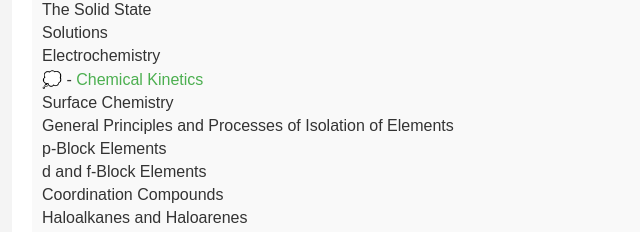
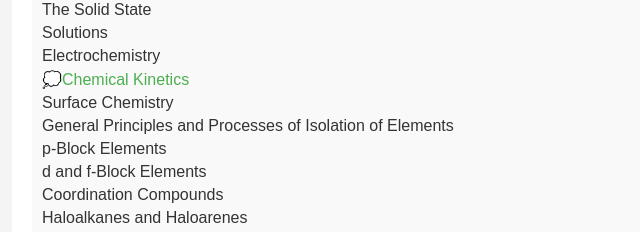
Before and after one commit to msawsbz/DREAM-IIT-2025, a plain HTML site: page index.html in a window 1280 px wide. Shown: the part 2524-2756 px from the top of the page, 116-756 px from the left. Drawn offline with Linux system fonts and the light colour scheme.

Commit message:
Add files via upload

```diff
--- a/index.html
+++ b/index.html
@@ -207,7 +207,7 @@
                         <li>The Solid State</li>
                         <li>Solutions</li>
                         <li>Electrochemistry</li>
-                        <li>💭 - <a href="https://youtube.com/playlist?list=PLhCD4Sa46ofIuRbDMwDidyClFUQPyOfsW&feature=shared" target="_blank">Chemical Kinetics</a></li>
+                        <li>💭<a href="https://youtube.com/playlist?list=PLhCD4Sa46ofIuRbDMwDidyClFUQPyOfsW&feature=shared" target="_blank">Chemical Kinetics</a></li>
                         <li>Surface Chemistry</li>
                         <li>General Principles and Processes of Isolation of Elements</li>
                         <li>p-Block Elements</li>
```
